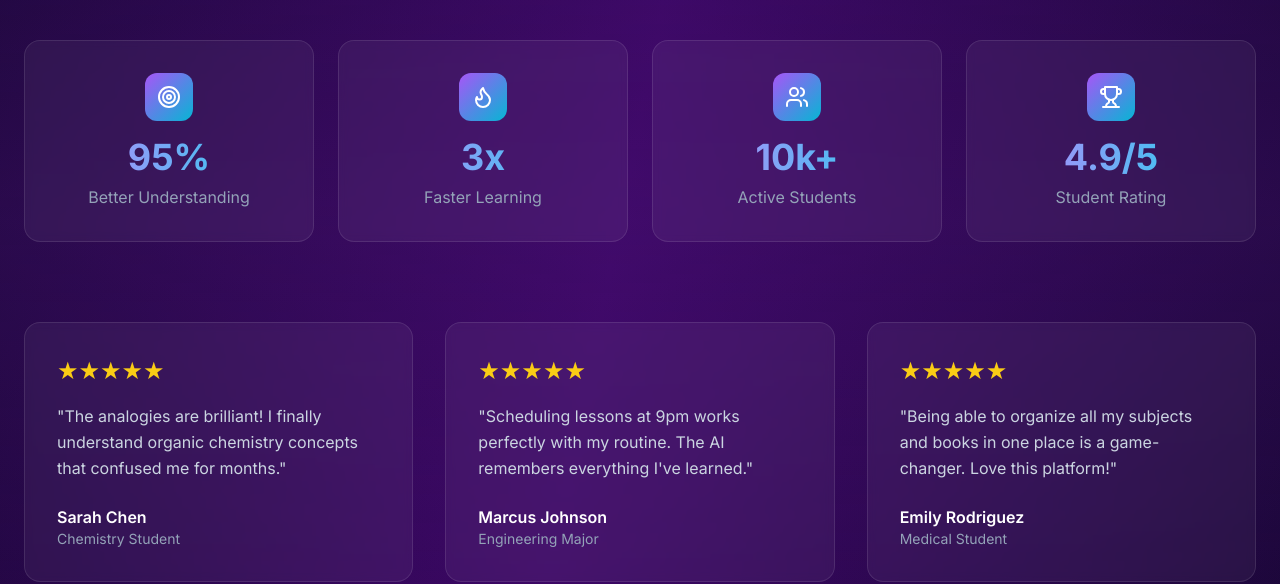
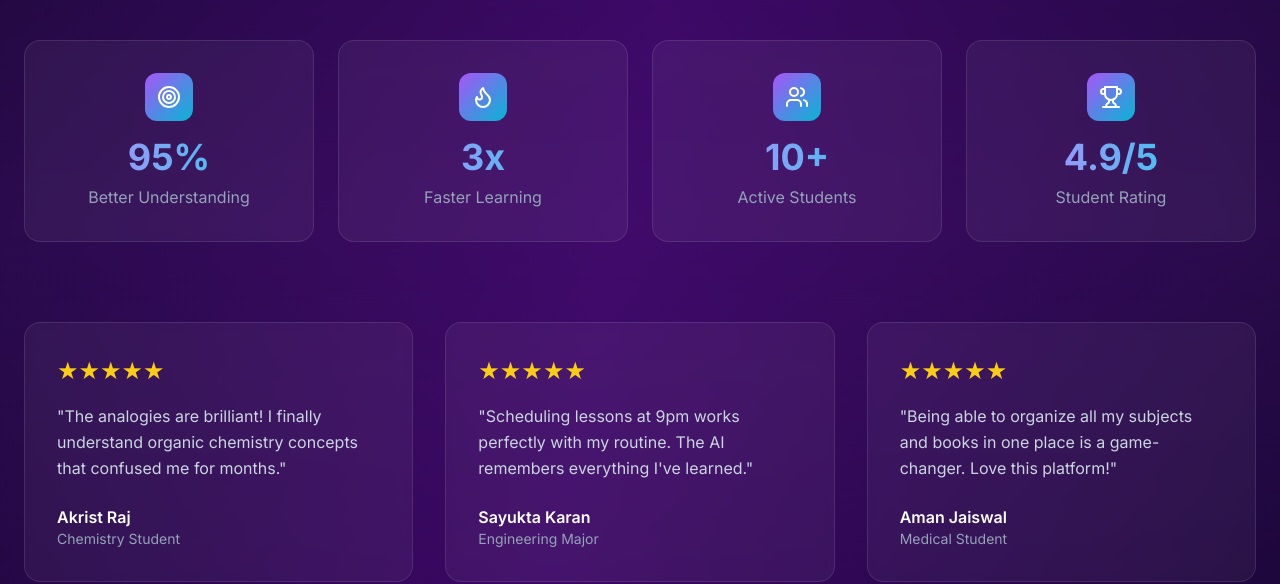
Before and after one commit to splendidbrill/learnflownew, a Next.js app in the folder frontend/: page / in a window 1280 px wide. Shown: the part 3100-3684 px from the top of the page. Built offline with nearby package versions, Linux system fonts and the light colour scheme; no server answers.

Commit message:
fixed text

```diff
--- a/frontend/components/landing/Benefits.tsx
+++ b/frontend/components/landing/Benefits.tsx
@@ -20,7 +20,7 @@ export default function Benefits(): JSX.Element {
   const stats: StatItem[] = [
     { icon: Target, value: "95%", label: "Better Understanding" },
     { icon: Flame, value: "3x", label: "Faster Learning" },
-    { icon: Users, value: "10k+", label: "Active Students" },
+    { icon: Users, value: "10+", label: "Active Students" },
     { icon: Trophy, value: "4.9/5", label: "Student Rating" }
   ];
 
@@ -28,19 +28,19 @@ export default function Benefits(): JSX.Element {
     {
       quote:
         "The analogies are brilliant! I finally understand organic chemistry concepts that confused me for months.",
-      author: "Sarah Chen",
+      author: "Akrist Raj",
       role: "Chemistry Student"
     },
     {
       quote:
         "Scheduling lessons at 9pm works perfectly with my routine. The AI remembers everything I've learned.",
-      author: "Marcus Johnson",
+      author: "Sayukta Karan",
       role: "Engineering Major"
     },
     {
       quote:
         "Being able to organize all my subjects and books in one place is a game-changer. Love this platform!",
-      author: "Emily Rodriguez",
+      author: "Aman Jaiswal",
       role: "Medical Student"
     }
   ];
```
